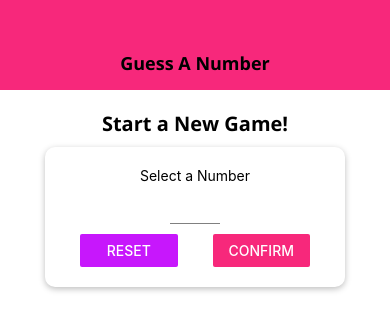
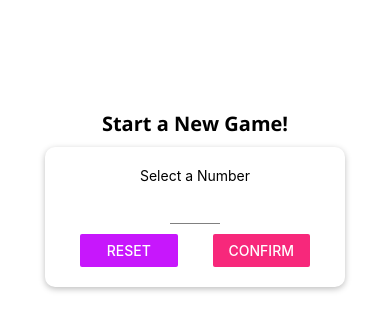
Before and after one commit to mariosknl/Guess_Number, a React Native app: screen / in a window 390 px wide. Shown: the top 330 px of the page. Built offline with nearby package versions, Linux system fonts and the light colour scheme.

Commit message:
changing color depending on the platform

```diff
--- a/components/Header.js
+++ b/components/Header.js
@@ -1,12 +1,13 @@
 import React from "react";
-import { View, Text, StyleSheet } from "react-native";
+import { View, Text, StyleSheet, Platform } from "react-native";
 
 import Colors from "../constants/colors";
+import TitleText from "./TitleText";
 
 const Header = (props) => {
   return (
     <View style={styles.header}>
-      <Text style={styles.headerTitle}>{props.title}</Text>
+      <TitleText style={styles.title}>{props.title}</TitleText>
     </View>
   );
 };
@@ -16,12 +17,14 @@ const styles = StyleSheet.create({
     width: "100%",
     height: 90,
     paddingTop: 36,
-    backgroundColor: Colors.primary,
+    backgroundColor: Platform.OS === "android" ? Colors.primary : "white",
     alignItems: "center",
     justifyContent: "center",
+    borderBottomColor: Platform.OS === "ios" ? "#ccc" : "transparent",
+    borderBottomWidth: Platform.OS === "ios" ? 1 : 0,
   },
-  headerTitle: {
-    color: "black",
+  title: {
+    color: Platform.OS === "ios" ? Colors.primary : "white",
     fontSize: 18,
     fontFamily: "open-sans-bold",
   },
--- a/components/TitleText.js
+++ b/components/TitleText.js
@@ -1,7 +1,9 @@
 import React from "react";
 import { Text, StyleSheet } from "react-native";
 
-const TitleText = (props) => <Text style={styles.title}>{props.children}</Text>;
+const TitleText = (props) => (
+  <Text style={{ ...styles.title, ...props.style }}>{props.children}</Text>
+);
 
 const styles = StyleSheet.create({
   body: {
--- a/screens/GameScreen.js
+++ b/screens/GameScreen.js
@@ -8,6 +8,7 @@ import {
   Dimensions,
 } from "react-native";
 import { Ionicons } from "@expo/vector-icons";
+import { ScreenOrientation } from "expo";
 
 import NumberContainer from "../components/NumberContainer";
 import Card from "../components/Card";
@@ -34,6 +35,8 @@ const renderListItem = (value, numOfRound) => (
 );
 
 const GameScreen = (props) => {
+  // ScreenOrientation.lockAsync(ScreenOrientation.OrientationLock.PORTRAIT);
+
   const initialGuess = generateRandomBetween(1, 100, props.userChoice);
   const [currentGuess, setCurrentGuess] = useState(initialGuess);
   const [pastGuesses, setPastGuesses] = useState([initialGuess]);
```
